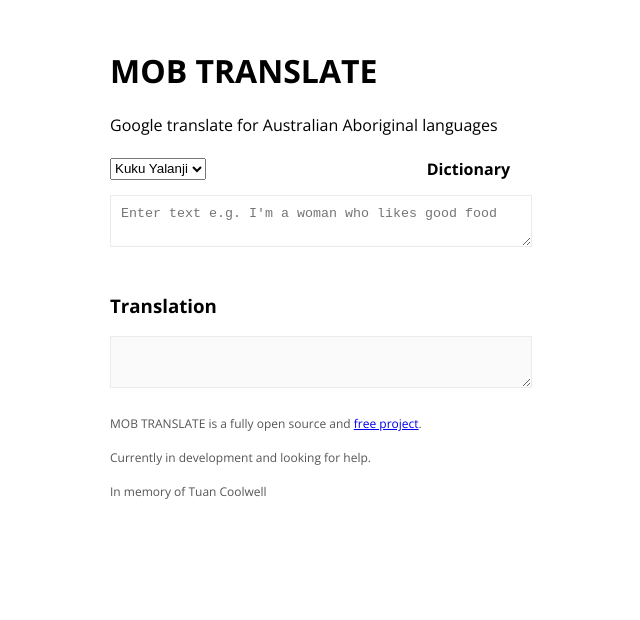
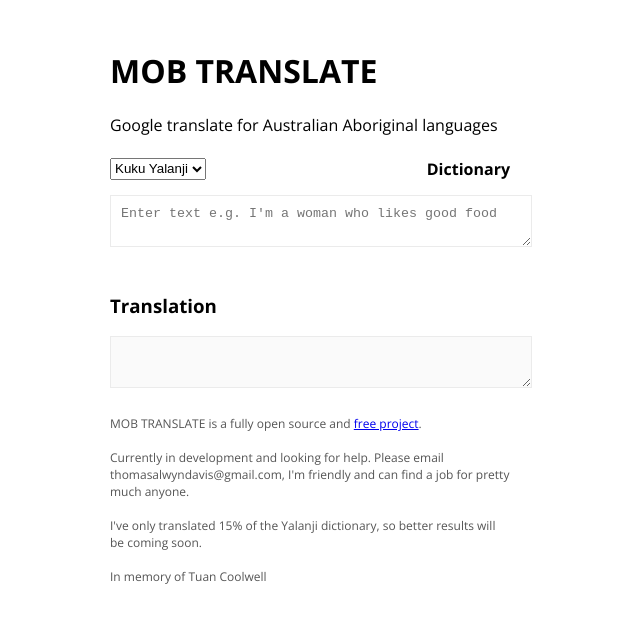
Before and after one commit to australia/mobtranslate-client, a Next.js app: page / in a window 1280 px wide. Shown: the top 620 px of the page, without its empty margins (330-970 px from the left). Built offline with nearby package versions, Linux system fonts and the light colour scheme.

Commit message:
Update index.js

```diff
--- a/pages/index.js
+++ b/pages/index.js
@@ -130,7 +130,10 @@
           .
           <br />
           <br />
-          Currently in development and looking for help.
+          Currently in development and looking for help. Please email thomasalwyndavis@gmail.com, I'm friendly and can find a job for pretty much anyone.
+          <br />
+          <br />
+          I've only translated 15% of the Yalanji dictionary, so better results will be coming soon.
           <br />
           <br />
           In memory of Tuan Coolwell
```
